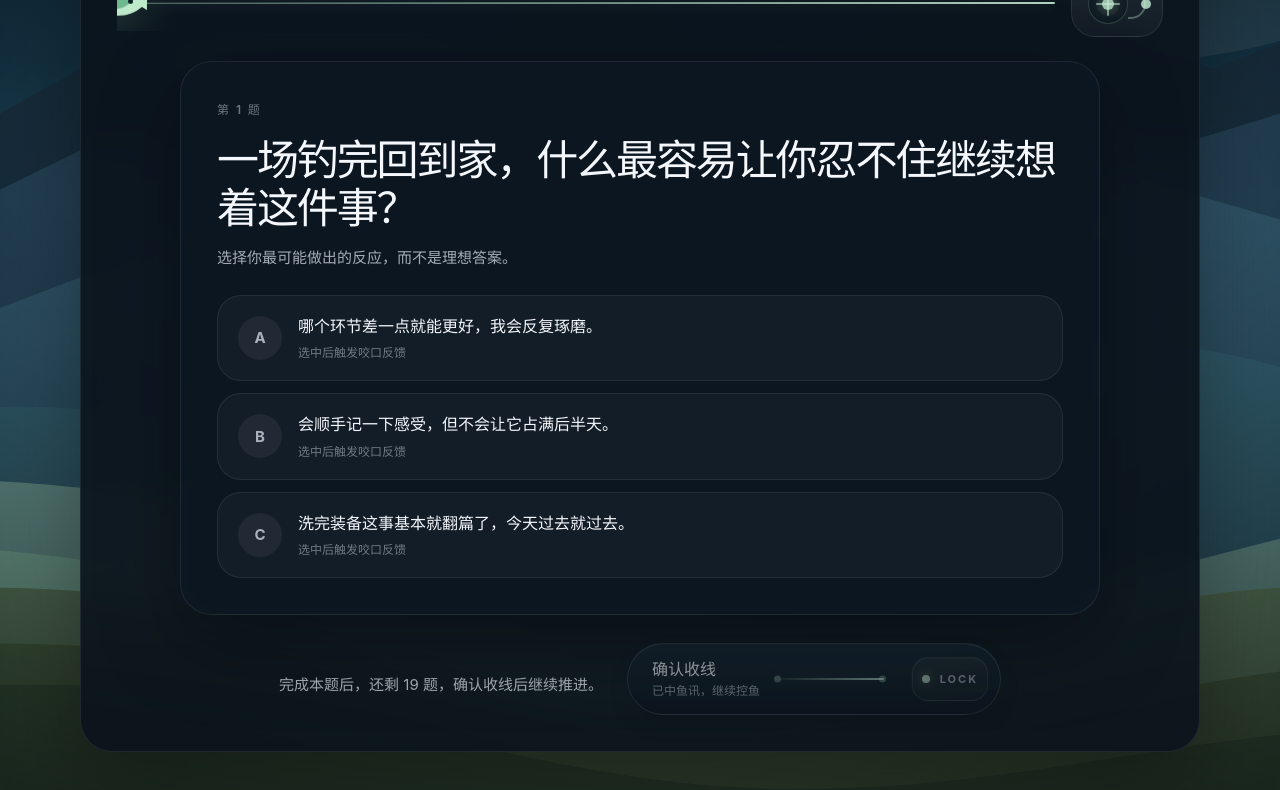
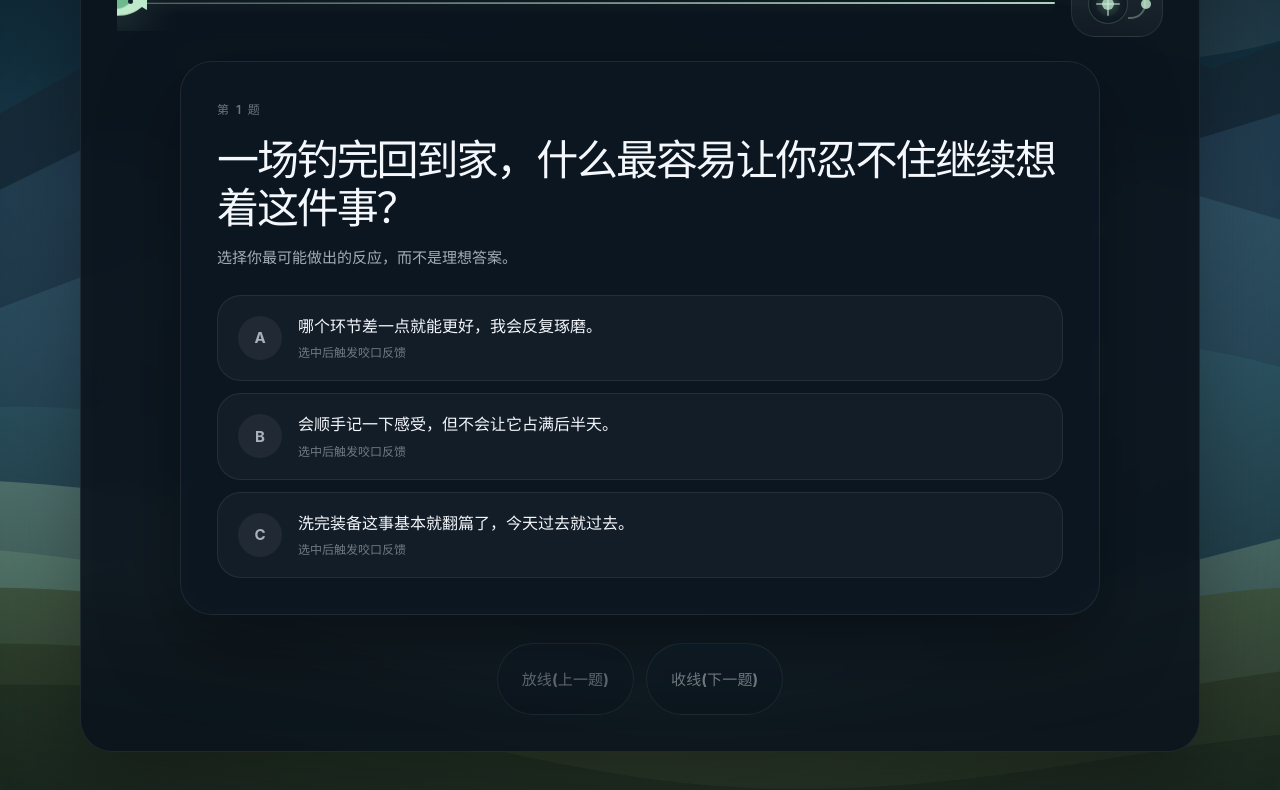
Before and after one commit to zrh091110225/fbti, a React (Vite) app in the folder frontend/: page / in a window 1280 px wide. Both pictures are taken after a click on the button "直接开始测试". Shown: the part 262-1052 px from the top of the page. Built offline with nearby package versions, Linux system fonts and the light colour scheme; no server answers.

Commit message:
Add auto-advance quiz navigation controls

```diff
--- a/frontend/src/App.tsx
+++ b/frontend/src/App.tsx
@@ -102,6 +102,14 @@ function App() {
     setCurrentQuestion(prev => prev + 1)
   }
 
+  const handlePreviousQuestion = () => {
+    if (currentQuestion <= 0) {
+      return
+    }
+
+    setCurrentQuestion(prev => prev - 1)
+  }
+
   const handleRestart = () => {
     clearQuizState()
     setScreen('home')
@@ -129,6 +137,7 @@ function App() {
                 currentQuestion={currentQuestion}
                 answers={answers}
                 onAnswer={handleAnswer}
+                onPrevious={handlePreviousQuestion}
                 onNext={handleNextQuestion}
                 onFinish={handleFinish}
               />
--- a/frontend/src/pages/Quiz.css
+++ b/frontend/src/pages/Quiz.css
@@ -356,6 +356,52 @@
   max-width: 420px;
 }
 
+.quiz-action-group {
+  display: flex;
+  align-items: center;
+  gap: 12px;
+}
+
+.quiz-nav-button {
+  min-height: 72px;
+  padding: 0 24px;
+  border-radius: 999px;
+  border: 1px solid rgba(197, 238, 211, 0.16);
+  background:
+    linear-gradient(180deg, rgba(19, 36, 49, 0.74), rgba(10, 18, 27, 0.84)),
+    rgba(11, 20, 29, 0.9);
+  color: rgba(244, 247, 251, 0.92);
+  font-size: 15px;
+  font-weight: 700;
+  letter-spacing: 0.01em;
+  cursor: pointer;
+  transition:
+    transform 320ms cubic-bezier(0.22, 1, 0.36, 1),
+    box-shadow 320ms cubic-bezier(0.22, 1, 0.36, 1),
+    border-color 220ms ease,
+    opacity 220ms ease;
+}
+
+.quiz-nav-button:hover {
+  transform: translateY(-2px);
+  border-color: rgba(197, 238, 211, 0.26);
+  box-shadow: 0 18px 32px rgba(0, 0, 0, 0.24);
+}
+
+.quiz-nav-button:disabled {
+  cursor: not-allowed;
+  opacity: 0.46;
+  transform: none;
+  box-shadow: none;
+}
+
+.quiz-nav-button-secondary {
+  background:
+    linear-gradient(180deg, rgba(15, 27, 39, 0.58), rgba(10, 18, 27, 0.72)),
+    rgba(11, 20, 29, 0.78);
+  color: rgba(223, 231, 239, 0.82);
+}
+
 .quiz-action-button {
   display: grid;
   grid-template-columns: minmax(0, 1fr) 1fr 88px;
@@ -616,6 +662,17 @@
     padding: 14px 14px 14px 20px;
   }
 
+  .quiz-action-group {
+    width: 100%;
+    flex-direction: column;
+    align-items: stretch;
+  }
+
+  .quiz-nav-button {
+    width: 100%;
+    min-height: 58px;
+  }
+
   .quiz-action-button__tension {
     display: none;
   }
--- a/frontend/src/pages/Quiz.tsx
+++ b/frontend/src/pages/Quiz.tsx
@@ -11,11 +11,12 @@ interface QuizProps {
   currentQuestion: number
   answers: QuizAnswer[]
   onAnswer: (questionId: number, answerId: number) => void
+  onPrevious: () => void
   onNext: () => void
   onFinish: () => void
 }
 
-function Quiz({ questions, currentQuestion, answers, onAnswer, onNext, onFinish }: QuizProps) {
+function Quiz({ questions, currentQuestion, answers, onAnswer, onPrevious, onNext, onFinish }: QuizProps) {
   const question = questions[currentQuestion]
   const prefersReducedMotion = Boolean(useReducedMotion())
   const timeoutRefs = useRef<number[]>([])
@@ -36,40 +37,7 @@ function Quiz({ questions, currentQuestion, answers, onAnswer, onNext, onFinish
   const selectedAnswer = answers.find(a => a.questionId === question.id)
   const isAnswered = Boolean(selectedAnswer)
 
-  useEffect(() => {
-    setMotionState({
-      castOptionId: selectedAnswer?.answerId ?? null,
-      castToken: 0,
-      isReeling: false,
-      isLanding: false,
-      reelToken: 0
-    })
-  }, [question.id, selectedAnswer?.answerId])
-
-  useEffect(() => {
-    return () => {
-      timeoutRefs.current.forEach((timeoutId) => window.clearTimeout(timeoutId))
-    }
-  }, [])
-
-  const handleOptionClick = (optionId: number) => {
-    if (motionState.isReeling || motionState.isLanding) {
-      return
-    }
-
-    onAnswer(question.id, optionId)
-    setMotionState(prev => ({
-      ...prev,
-      castOptionId: optionId,
-      castToken: prev.castToken + 1
-    }))
-  }
-
-  const handleNext = () => {
-    if (!isAnswered || motionState.isReeling || motionState.isLanding) {
-      return
-    }
-
+  const triggerAdvance = () => {
     timeoutRefs.current.forEach((timeoutId) => window.clearTimeout(timeoutId))
     timeoutRefs.current = []
 
@@ -101,7 +69,59 @@ function Quiz({ questions, currentQuestion, answers, onAnswer, onNext, onFinish
 
     timeoutRefs.current.push(window.setTimeout(() => {
       onNext()
-    }, prefersReducedMotion ? 120 : 540))
+    }, prefersReducedMotion ? 180 : 620))
+  }
+
+  useEffect(() => {
+    setMotionState({
+      castOptionId: selectedAnswer?.answerId ?? null,
+      castToken: 0,
+      isReeling: false,
+      isLanding: false,
+      reelToken: 0
+    })
+  }, [question.id, selectedAnswer?.answerId])
+
+  useEffect(() => {
+    return () => {
+      timeoutRefs.current.forEach((timeoutId) => window.clearTimeout(timeoutId))
+    }
+  }, [])
+
+  const handleOptionClick = (optionId: number) => {
+    if (motionState.isReeling || motionState.isLanding) {
+      return
+    }
+
+    onAnswer(question.id, optionId)
+    setMotionState(prev => ({
+      ...prev,
+      castOptionId: optionId,
+      castToken: prev.castToken + 1
+    }))
+
+    timeoutRefs.current.forEach((timeoutId) => window.clearTimeout(timeoutId))
+    timeoutRefs.current = []
+    timeoutRefs.current.push(window.setTimeout(() => {
+      triggerAdvance()
+    }, prefersReducedMotion ? 90 : 300))
+  }
+
+  const handleNext = () => {
+    if (!isAnswered || motionState.isReeling || motionState.isLanding) {
+      return
+    }
+    triggerAdvance()
+  }
+
+  const handlePrevious = () => {
+    if (currentQuestion <= 0 || motionState.isReeling || motionState.isLanding) {
+      return
+    }
+
+    timeoutRefs.current.forEach((timeoutId) => window.clearTimeout(timeoutId))
+    timeoutRefs.current = []
+    onPrevious()
   }
 
   return (
@@ -248,43 +268,38 @@ function Quiz({ questions, currentQuestion, answers, onAnswer, onNext, onFinish
           </div>
 
           <div className="quiz-footer">
-            <p className="quiz-footer-copy">
-              {currentQuestion >= questions.length - 1
-                ? '这是最后一题，确认收线后会播放起鱼成功过场。'
-                : `完成本题后，还剩 ${questions.length - currentQuestion - 1} 题，确认收线后继续推进。`}
-            </p>
+            <div className="quiz-action-group">
               <button
-              className={`quiz-action-button ${motionState.isReeling || motionState.isLanding ? 'is-active' : ''}`}
+                className="quiz-nav-button quiz-nav-button-secondary"
+                onClick={handlePrevious}
+                disabled={currentQuestion <= 0 || motionState.isReeling || motionState.isLanding}
+              >
+                放线(上一题)
+              </button>
+
+              <button
+                className={`quiz-nav-button quiz-nav-button-primary ${motionState.isReeling || motionState.isLanding ? 'is-active' : ''}`}
                 onClick={handleNext}
                 disabled={!isAnswered || motionState.isReeling || motionState.isLanding}
               >
-              <span className="quiz-action-button__copy">
-                <span className="quiz-action-button__label">
-                  确认收线
-                </span>
-                <span className="quiz-action-button__meta">
-                  {currentQuestion >= questions.length - 1 ? '收线完成，准备起鱼' : '已中鱼讯，继续控鱼'}
-                </span>
-              </span>
-              <span className="quiz-action-button__tension" aria-hidden="true" />
                 <m.span
-                className="quiz-action-button__confirm"
+                  className="quiz-nav-button__label"
                   aria-hidden="true"
                   animate={
                     motionState.isReeling || motionState.isLanding
-                    ? { scale: prefersReducedMotion ? 1 : [1, 1.06, 1], opacity: [0.85, 1, 0.92] }
-                    : { scale: 1, opacity: 0.9 }
+                      ? { scale: prefersReducedMotion ? 1 : [1, 1.03, 1], opacity: [0.88, 1, 0.92] }
+                      : { scale: 1, opacity: 1 }
                   }
                   transition={
                     prefersReducedMotion
                       ? { duration: 0.01 }
-                    : { duration: 0.48, ease: 'easeInOut', repeat: motionState.isLanding ? 0 : 1 }
+                      : { duration: 0.42, ease: 'easeInOut', repeat: motionState.isLanding ? 0 : 1 }
                   }
                 >
-                <span className="quiz-action-button__confirm-dot" />
-                <span className="quiz-action-button__confirm-text">LOCK</span>
+                  收线(下一题)
                 </m.span>
               </button>
+            </div>
           </div>
         </section>
       </div>
```
Lines whose indentation alone changed are shown as unchanged.
